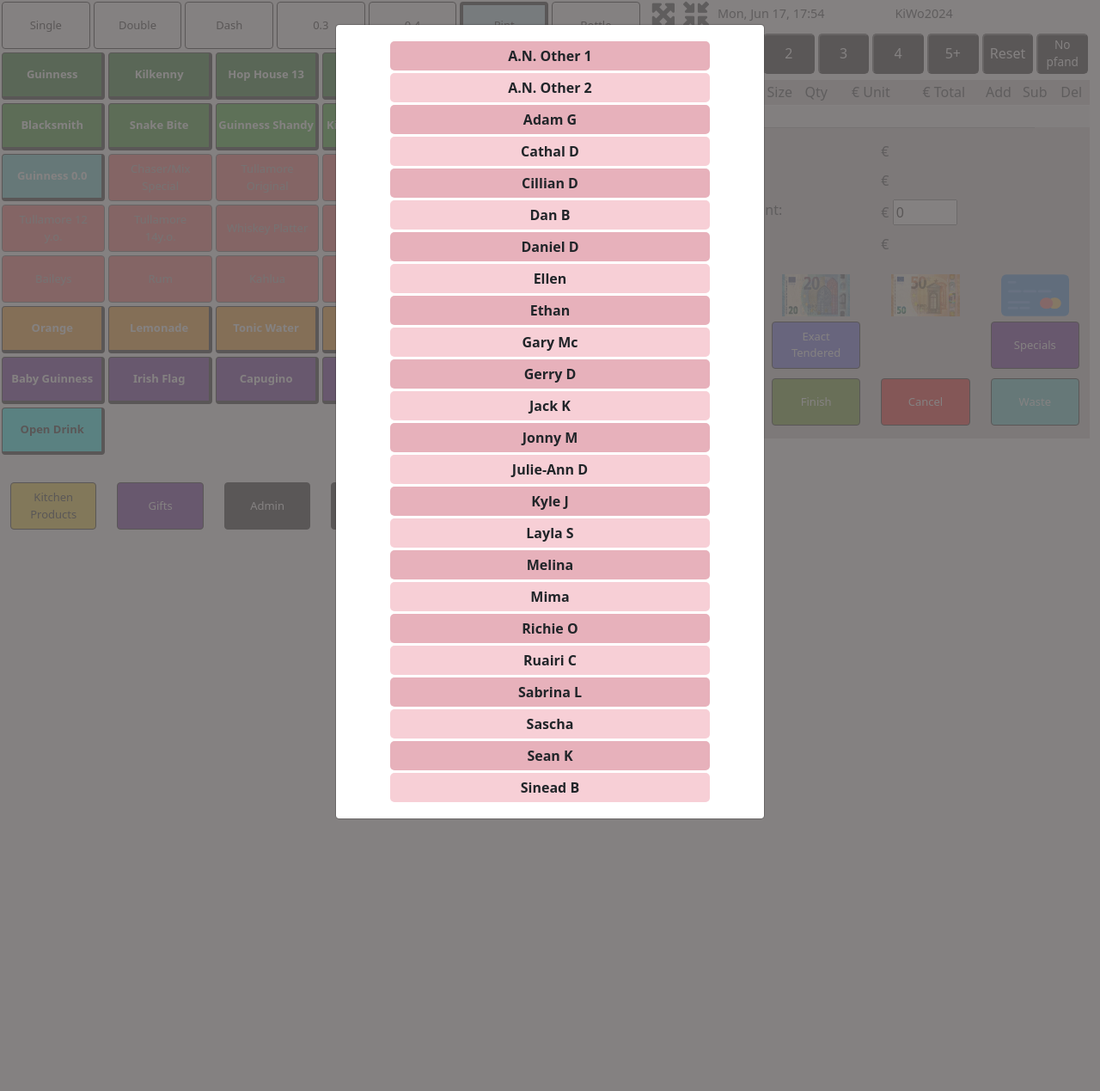
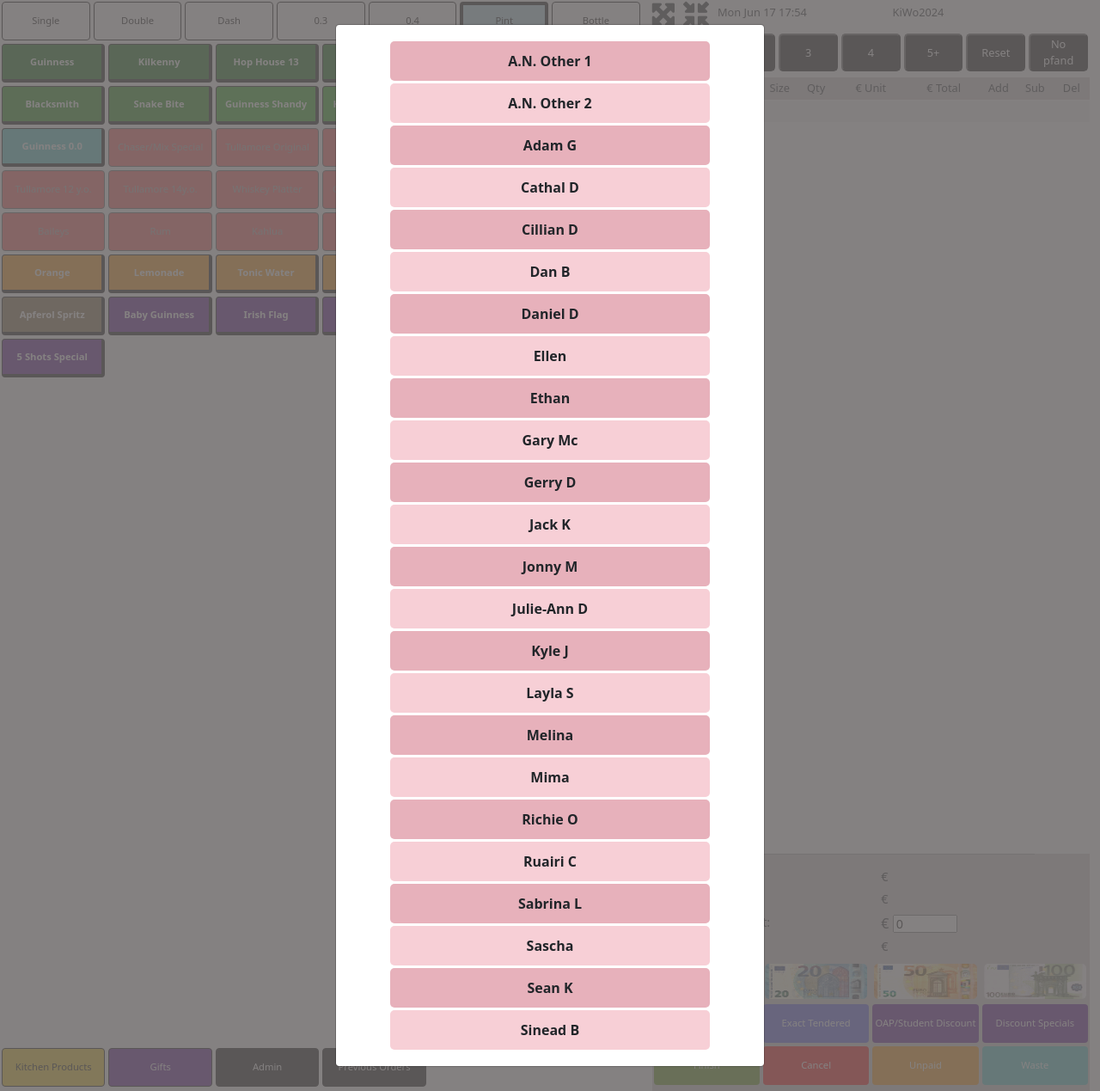
Before and after one commit to CathalDolan/IPUHAEL_EPOS, a Django app: page / in a window 1280 px wide. Shown: the whole page at 86% size. Run offline with Django 4.2, Linux system fonts and the light colour scheme; data comes from the database, SQL or seed files in the repository; some libraries are stand-ins or nearby versions.

Commit message:
Finished kitchen/bar functionality. Adjusted checkout buttons layout. Refined product basket sizing

```diff
--- a/index/static/css/main.css
+++ b/index/static/css/main.css
@@ -10,7 +10,8 @@ body {
 .food_row .col,
 .food_row .col-2,
 .pfand_button_row .col,
-.pfand_button_row .col-2 {
+.pfand_button_row .col-2,
+.global_buttons .col-2 {
     padding: 2px;
 }
 
@@ -24,11 +25,11 @@ body {
 
 .btn {
     width: 100%;
-    height: 55px;
+    height: 45px;
     color: white;
     border-color: black;
     font-weight: 500;
-    font-size: small;
+    font-size: .7rem;
 }
 
 .btn:active {
@@ -106,6 +107,10 @@ body {
     background-color: rgb(87, 10, 138);
 }
 
+.cocktails {
+    background-color: #81663f;
+}
+
 .open_drink {
     background-color: aqua;
     border-bottom: 4px solid #000;
@@ -128,6 +133,10 @@ body {
     height: 50%;
 }
 
+.open_drink {
+    margin-left: auto;
+}
+
 .open-drink-submit {
     background-color: aqua;
     font-weight: 700;
@@ -145,12 +154,16 @@ body {
     color: black;
 }
 
+.product_button {
+    padding: 0 1px;
+}
+
 .product_button.enabled {
     border-bottom: 4px solid #000;
     border-right: 4px solid #000;
     border-top: 1px solid #000;
     font-weight: 700;
-    padding: 0 1px;
+
 }
 
 .disabled {
@@ -168,10 +181,17 @@ body {
 
 .food_row {
     margin-top: 10px;
+    display: flex;
+}
+
+.col-2:has(.open_drink) {
+    margin-left: auto;
 }
 
 .global_buttons {
-    margin-top: 10px;
+    margin-top: auto;
+    margin-bottom: 3px;
+
 }
 
 .bar_kitchen {
@@ -185,6 +205,7 @@ body {
     width: 100%;
     color: #fff;
     height: 100%;
+    font-size: .8rem;
 }
 
 .pfand_button:hover {
@@ -193,23 +214,26 @@ body {
     font-size: 1.1rem;
 }
 
-.pfand_button#none {
-    font-size: .85rem;
-}
-
 .green {
     background-color: green;
     color: #fff;
 }
 
-.till-right-side {
+.till-left-side {
+    height: 100vh;
     display: flex;
     flex-direction: column;
 }
 
+.till-right-side {
+    display: flex;
+    flex-direction: column;
+    max-height: 100vh;
+}
+
 .header-info {
     display: flex;
-    font-size: .9rem;
+    font-size: .8rem;
     margin-bottom: 5px;
 }
 
@@ -234,7 +258,7 @@ body {
 
 .basket_div {
     width: 100%;
-    /* margin-top: auto; */
+    margin-top: auto;
     background-color: #d1cdcd;
 }
 .basket_edit_button {
@@ -268,18 +292,52 @@ hr {
 }
 
 .€_notes_row {
-    padding-bottom: 15px;
+    padding-bottom: 5px;
+    display: flex;
+    align-items: center;
+}
+
+.€_notes_row  [class*="col"] {
+    padding: 2px;
 }
 
 /* .col-3 {
     padding: 2px;
 } */
 
-.pay_method_button {
-    /* padding: 0; */
+.pay_method_button,
+.exact_tendered,
+.oap-students,
+.specials_button,
+.finish_button,
+.cancel_button,
+.unpaid_button,
+.waste_button {
+    padding: 2px;
     border: none;
-    margin-top: 5px;
-    height: 61px;
+    height: 45px;
+}
+
+#specialsModal .specials_button {
+    margin: 1px;
+}
+
+#wasteModal .waste_button  {
+    margin: 1px;
+}
+
+#unpaidModal .unpaid_button {
+    margin: 1px;
+}
+
+.pay_method_button img {
+    filter: brightness(1.15);
+    border-radius: 5px;
+}
+
+
+.oap-students {
+    background-color:rgb(87, 10, 138)
 }
 
 img {
@@ -304,6 +362,7 @@ form {
 #product_headings_row h6 {
     margin: 0;
     text-align: center;
+    font-size: .8rem;
 }
 
 .products_rows_div {
@@ -337,7 +396,7 @@ form {
 
 .product_row p {
     margin: 0;
-    font-size: .9rem;
+    font-size: .8rem;
 }
 
 .product_row p:not(nth-of-type(1)) {
@@ -346,11 +405,13 @@ form {
 
 .product_row .basket_edit_button {
     text-align: center;
+    font-size: .8rem;
 }
 
 .product-name {
     text-wrap: nowrap;
     overflow: clip;
+    margin-right: 2px !important;
 }
 
 #size {
@@ -383,16 +444,17 @@ form {
 /*-- Grand Totals Section --*/
 .grand_totals_row_label {
     font-weight: 500;
+
 }
-.grand_totals_row {
-    margin-bottom: 10px;
+
+.grand_totals_row_label, .grand_totals_figure  {
+    font-size: .9rem;
+    margin-bottom: 5px;
 }
+
 #amount_tendered {
-    height: 30px;
+    height: 21px;
     width: 75px;
-}
-#change_due_label {
-    margin-top: 18px;
 }
 
 .modal {
@@ -401,12 +463,19 @@ form {
 
 /*Staff modal */
 .staff-name {
-    text-align: center;
+    display: flex;
+    align-items: center;
+    justify-content: center;
     padding: 5px 0;
     margin:3px auto;
     max-width: 80%;
     border-radius: 5px;
     font-weight: bold;
+    height: 46px;
+}
+
+.staff-name p {
+    margin: 0;
 }
 
 #staff_modal .staff-name:nth-child(even) {
@@ -454,6 +523,7 @@ form {
     border-radius: 1rem;
     margin-bottom: 3px; */
     width: 100%;
+    /* z-index: 99999999999; */
 }
 
 .toast-header {
--- a/index/static/js/main.js
+++ b/index/static/js/main.js
@@ -5,8 +5,8 @@ window.addEventListener('resize', function(event) {
     console.log("height = ", this.screen.height);
     console.log("width = ", screen.width);
 }, true);
-// let url = "https://ipuhael-epos-8b5f0c382be3.herokuapp.com/";
-let url = "https://8000-cathaldolan-ipuhaelepos-ttnjevm7y7g.ws-eu114.gitpod.io/";
+let url = "https://ipuhael-epos-8b5f0c382be3.herokuapp.com/";
+// let url = "https://8000-cathaldolan-ipuhaelepos-ttnjevm7y7g.ws-eu114.gitpod.io/";
 
 //SET TIME & DATE: Fn to set time and date.
 window.onload = function () {
@@ -77,7 +77,7 @@ window.onload = function () {
                 break;
         }
 
-        document.getElementById('time_and_date').innerHTML = day + ", " + month + " " + date.getDate() + ", " + date.getHours() + ":" + (date.getMinutes()<10 ?
+        document.getElementById('time_and_date').innerHTML = day + " " + month + " " + date.getDate() + " " + date.getHours() + ":" + (date.getMinutes()<10 ?
         "0" + date.getMinutes() : date.getMinutes());
     }, 1000); // 1000 milliseconds = 1 second
 
--- a/index/templates/index/index.html
+++ b/index/templates/index/index.html
@@ -9,7 +9,8 @@
             <!-- Modal body -->
             <div class="modal-body">
                 {% for member in staff %}
-                <div class="staff-name" data-member_id="{{ member.id }}">{{ member }}</div>
+
+                <div class="staff-name" data-member_id="{{ member.id }}"><p>{{ member }}</p></div>
                 {% endfor %}
             </div>
 
@@ -372,6 +373,25 @@
                 </button>
             </div>
             {% endfor %}
+            {% for cocktail in cocktails %}
+            <div class="col-2">
+                <button class="btn {{cocktail.category}} drink product_button" id="{{cocktail.id}}"
+                    data-pfand="{{cocktail.pfand}}" data-category="{{cocktail.category}}" data-name="{{cocktail.name}}"
+                    data-price_default="{{cocktail.price_default}}"
+                    data-price_sgle="{{cocktail.price_sgle}}"
+                    data-price_dble="{{cocktail.price_dble}}"
+                    data-price_dash="{{cocktail.price_dash}}"
+                    data-price_03="{{cocktail.price_03}}"
+                    data-price_04="{{cocktail.price_04}}"
+                    data-price_pint="{{cocktail.price_pint}}"
+                    data-price_btle="{{cocktail.price_btle}}"
+                    data-bar_product="{{cocktail.bar_product}}"
+                    data-kitchen_product="{{cocktail.kitchen_product}}"
+                    >
+                    {{cocktail.name}}
+                </button>
+            </div>
+            {% endfor %}
             {% for shot in shots %}
             <div class="col-2">
                 <button class="btn {{shot.category}} drink product_button" id="{{shot.id}}" data-pfand="{{shot.pfand}}"
@@ -393,7 +413,9 @@
             {% endfor %}
             <div class="col-2">
                 <button class="btn open_drink pfand_product" data-pfand="true" data-bs-toggle="modal"
-                    data-bs-target="#open_drink_modal" data-value="0">
+                    data-bs-target="#open_drink_modal" data-value="0"
+                    data-bar_product="True"
+                    data-kitchen_product="False">
                     Open Drink
                 </button>
             </div>
@@ -426,6 +448,14 @@
                 data-bar_product="False"
                 data-kitchen_product="True">
                     Jumbo
+                </button>
+            </div>
+            <div class="col-2">
+                <button class="btn open_drink pfand_product" data-pfand="true" data-bs-toggle="modal"
+                    data-bs-target="#open_drink_modal" data-value="0"
+                    data-bar_product="False"
+                    data-kitchen_product="True">
+                    Open Drink
                 </button>
             </div>
         </div>
@@ -486,10 +516,10 @@
         </p>
         <!--  Pfand Buttons  -->
         <div class="row pfand_button_row">
-            <div class="col">
+            <!-- <div class="col">
                 <p class="pfand-return-title">Pfand return</p>
 
-            </div>
+            </div> -->
             <div class="col">
                 <button class="pfand_button activate" data-value="1">
                     1
@@ -674,10 +704,10 @@
             <!-- Grand Totals Rows -->
             <div class="row totals_row" id="grand_totals_row_div">
                 <div class="col-6">
-                    <p class="grand_totals_row grand_totals_row_label d-none">Number of Products:</p>
-                    <!-- <p class="grand_totals_row grand_totals_row_label">Drinks / Food Sub-Total:</p>
-                    <p class="grand_totals_row grand_totals_row_label">Drinks / Food Discount:</p>-->
-                    <p class="grand_totals_row grand_totals_row_label d-none">Drinks / Food Grand Total:</p>
+                    <!-- <p class="grand_totals_row grand_totals_row_label d-none">Number of Products:</p> -->
+                    <!-- <p class="grand_totals_row grand_totals_row_label">Drinks / Food Sub-Total:</p> -->
+                    <!-- <p class="grand_totals_row grand_totals_row_label">Drinks / Food Discount:</p> -->
+                    <!-- <p class="grand_totals_row grand_totals_row_label d-none">Drinks / Food Grand Total:</p> -->
                     <p class="grand_totals_row grand_totals_row_label">Pfand Total:</p>
                     <p class="grand_totals_row grand_totals_row_label">Total Due:</p>
                     <p class="grand_totals_row grand_totals_row_label">Tendered Amount:</p>
@@ -685,9 +715,9 @@
                 </div>
                 <div class="col-6">
                     <p class="grand_totals_row grand_totals_figure d-none" id="total_number_of_products"># Products</p>
-                    <!-- <p class="grand_totals_row grand_totals_figure" id="food_subtotal">€</p>
-                    <p class="grand_totals_row grand_totals_figure" id="food_discount">€</p> -->
-                    <p class="grand_totals_row grand_totals_figure d-none" id="food_grand_total">€</p>
+                    <!-- <p class="grand_totals_row grand_totals_figure" id="food_subtotal">€</p> -->
+                    <!-- <p class="grand_totals_row grand_totals_figure" id="food_discount">€</p> -->
+                    <!-- <p class="grand_totals_row grand_totals_figure d-none" id="food_grand_total">€</p> -->
                     <p class="grand_totals_row grand_totals_figure" id="pfand_total">€</p>
                     <p class="grand_totals_row grand_totals_figure" id="total_due">€</p>
                     <span class="euro_symbol" id="amount_tendered_span">€
@@ -726,9 +756,15 @@
                         <img src="{% static 'images/€20_note.png' %}">
                     </button>
                 </div>
+
                 <div class="col-3">
                     <button class="btn €_notes_button pay_method_button" data-value="50" data-payment_method="Cash">
                         <img src="{% static 'images/€50_note.png' %}">
+                    </button>
+                </div>
+                <div class="col-3">
+                    <button class="btn €_notes_button pay_method_button" data-value="100" data-payment_method="Cash">
+                        <img src="{% static 'images/€100_note.png' %}">
                     </button>
                 </div>
                 <div class="col-3">
@@ -737,25 +773,22 @@
                     </button>
                 </div>
                 <div class="col-3">
-                    <button class="btn €_notes_button pay_method_button" data-value="100" data-payment_method="Cash">
-                        <img src="{% static 'images/€100_note.png' %}">
-                    </button>
-                </div>
-                <div class="col-3">
                     <button class="btn exact_tendered">
                         Exact Tendered
                     </button>
                 </div>
+
+
                 <div class="col-3">
-                    <!-- <button class="btn €_notes_button pay_method_button" data-value="200" data-payment_method="Cash">
-                        <img src="{% static 'images/€200_note.png' %}">
-                    </button> -->
+                    <button class="btn oap-students">
+                        OAP/Student Discount
+                    </button>
                 </div>
                 <!-- The Specials Button -->
                 <div class="col-3">
                     <button class="btn specials_button" type="button" data-bs-toggle="modal"
                         data-bs-target="#specialsModal">
-                        Specials
+                        Discount Specials
                     </button>
                 </div>
                 <!-- The Specials Modal -->
@@ -794,8 +827,20 @@
                         </div>
                     </div>
                 </div>
-                <!-- The Unpaid Button -->
+
+                <!-- Finish Button -->
                 <div class="col-3">
+                    <button class="btn finish_button payment_button">
+                        Finish
+                    </button>
+                </div>
+                <div class="col-3">
+                    <button class="btn cancel_button">
+                        Cancel
+                    </button>
+                </div>
+                 <!-- The Unpaid Button -->
+                 <div class="col-3">
                     <button class="btn unpaid_button" data-bs-toggle="modal" data-bs-target="#unpaidModal">
                         Unpaid
                     </button>
@@ -845,17 +890,6 @@
 
                         </div>
                     </div>
-                </div>
-                <!-- Finish Button -->
-                <div class="col-3">
-                    <button class="btn finish_button payment_button">
-                        Finish
-                    </button>
-                </div>
-                <div class="col-3">
-                    <button class="btn cancel_button">
-                        Cancel
-                    </button>
                 </div>
                 <!-- The Waste Button -->
                 <div class="col-3">
--- a/index/views.py
+++ b/index/views.py
@@ -104,6 +104,7 @@ def index(request):
     hotalcoholics = Product.objects.all().filter(category="hot_alcoholics").exclude(summer_product=False)
     hottoddys = Product.objects.all().filter(category="hot_toddys").exclude(summer_product=False)
     shots = Product.objects.all().filter(category="shots").exclude(summer_product=False)
+    cocktails = Product.objects.all().filter(category="cocktails").exclude(summer_product=False)
     foods = Product.objects.all().filter(category="food").exclude(summer_product=False)
     gifts = Product.objects.all().filter(category="gift").exclude(summer_product=False)
     staff = Staff.objects.all().filter(on_duty=True).order_by("name")
@@ -119,6 +120,7 @@ def index(request):
         'hotalcoholics': hotalcoholics,
         'hottoddys': hottoddys,
         'shots': shots,
+        'cocktails': cocktails,
         'foods': foods,
         'gifts': gifts,
         'staff': staff,
```
